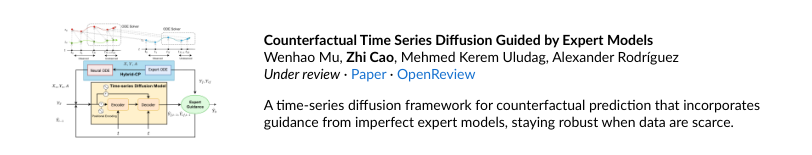
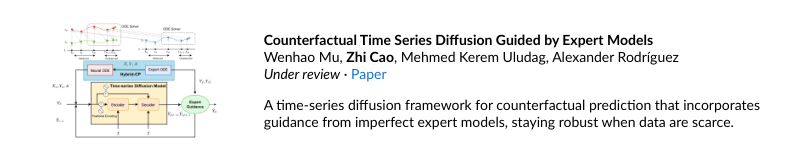
Before and after one commit to ExcitedButter/ExcitedButter.github.io, a plain HTML site: page index.html in a window 1280 px wide. Shown: the part 1670-1825 px from the top of the page, without its empty margins (228-1040 px from the left). Drawn offline with Linux system fonts and the light colour scheme.

Commit message:
Remove OpenReview link
Co-Authored-By: Claude Opus 5.5 <noreply@anthropic.com>

```diff
--- a/index.html
+++ b/index.html
@@ -193,7 +193,7 @@
             <td class="paper-details">
               <papertitle>Counterfactual Time Series Diffusion Guided by Expert Models</papertitle><br>
               Wenhao Mu, <b>Zhi Cao</b>, Mehmed Kerem Uludag, Alexander Rodr&iacute;guez<br>
-              <em>Under review</em> &middot; <a href="https://arxiv.org/abs/2508.13355">Paper</a> &middot; <a href="https://openreview.net/forum?id=vZRihr2CVA">OpenReview</a>
+              <em>Under review</em> &middot; <a href="https://arxiv.org/abs/2508.13355">Paper</a>
               <p>A time-series diffusion framework for counterfactual prediction that incorporates guidance from imperfect expert models, staying robust when data are scarce.</p>
             </td>
           </tr>
```
